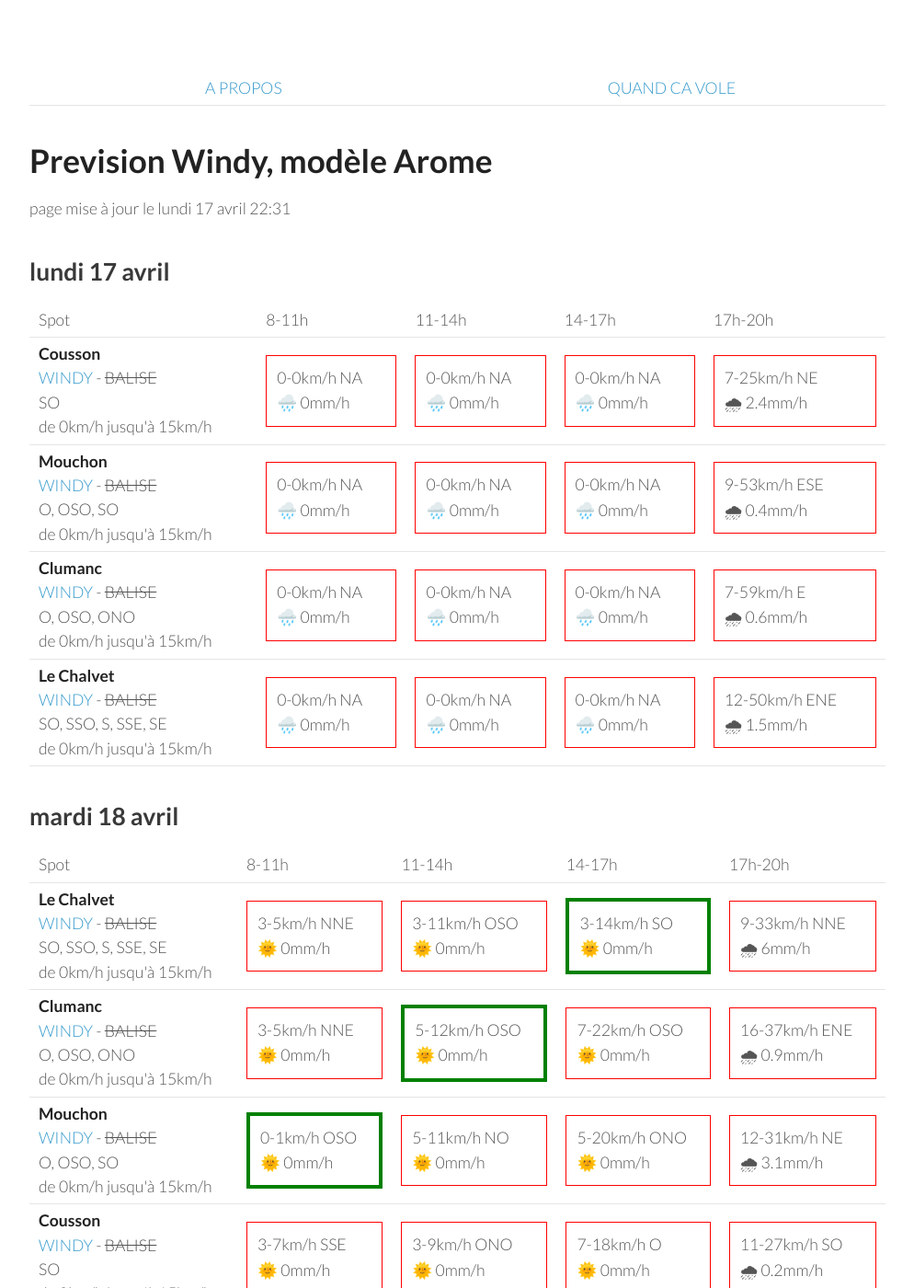
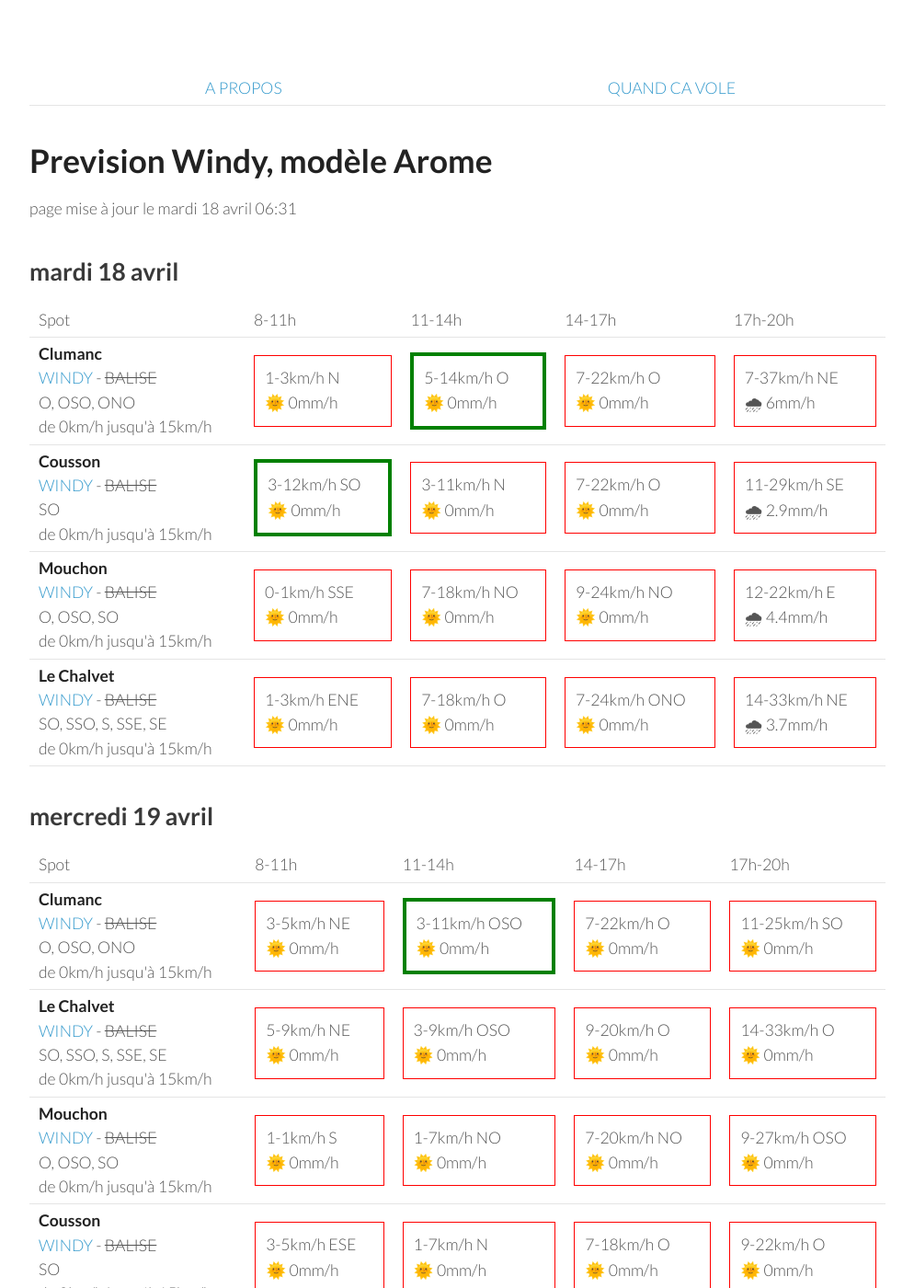
Before and after one commit to parapente-dans-le-nord/parapente-dans-le-nord.github.io, a Jekyll site: the page built from serre_poncon.markdown, in a window 1280 px wide and 1400 px high. Shown: the whole window at 92% size, without its empty margins (26-1020 px from the left). Built offline with Jekyll 4.4.1, drawn with Linux system fonts in a browser that asks for light colours; some of the changed text lies outside the part shown.

Commit message:
update index.markdown

```diff
--- a/serre_poncon.markdown
+++ b/serre_poncon.markdown
@@ -7,60 +7,8 @@ title:  "Tous les spots"
 {: .links}
 
 # Prevision Windy, modèle Arome
-page mise à jour le lundi 17 avril 22:31
+page mise à jour le mardi 18 avril 06:31
 
-## lundi 17 avril
-
-{::nomarkdown}
-<table>
-  <tbody>
-    <tr>
-      <td>Spot</td>
-      <td>8-11h</td>
-      <td>11-14h</td>
-      <td>14-17h</td>
-      <td>17h-20h</td>
-    </tr>
-<tr>
-        <td><strong>Cousson</strong><br><a href="https://windy.com/44.054/6.240?43.940,6.241,10,m:eSAaglz">WINDY</a> - <span class="no-balise"> BALISE </span><br> <span class="vent-favorable">SO</span><br><span class="force-vent">de 0km/h jusqu'à 15km/h</span> </td>
-
-            <td><div class="not-flyable"><p>0-0km/h NA</p><p>🌧️ 0mm/h</p></div></td>
-            <td><div class="not-flyable"><p>0-0km/h NA</p><p>🌧️ 0mm/h</p></div></td>
-            <td><div class="not-flyable"><p>0-0km/h NA</p><p>🌧️ 0mm/h</p></div></td>
-            <td><div class="not-flyable"><p>7-25km/h NE</p><p>🌧 2.4mm/h</p></div></td>
-
-    </tr>
-<tr>
-        <td><strong>Mouchon</strong><br><a href="https://windy.com/43.992/6.424?43.878,6.425,10,m:eSuaglR">WINDY</a> - <span class="no-balise"> BALISE </span><br> <span class="vent-favorable">O, OSO, SO</span><br><span class="force-vent">de 0km/h jusqu'à 15km/h</span> </td>
-
-            <td><div class="not-flyable"><p>0-0km/h NA</p><p>🌧️ 0mm/h</p></div></td>
-            <td><div class="not-flyable"><p>0-0km/h NA</p><p>🌧️ 0mm/h</p></div></td>
-            <td><div class="not-flyable"><p>0-0km/h NA</p><p>🌧️ 0mm/h</p></div></td>
-            <td><div class="not-flyable"><p>9-53km/h ESE</p><p>🌧 0.4mm/h</p></div></td>
-
-    </tr>
-<tr>
-        <td><strong>Clumanc</strong><br><a href="https://windy.com/44.027/6.402?43.914,6.403,10,m:eSxaglP">WINDY</a> - <span class="no-balise"> BALISE </span><br> <span class="vent-favorable">O, OSO, ONO</span><br><span class="force-vent">de 0km/h jusqu'à 15km/h</span> </td>
-
-            <td><div class="not-flyable"><p>0-0km/h NA</p><p>🌧️ 0mm/h</p></div></td>
-            <td><div class="not-flyable"><p>0-0km/h NA</p><p>🌧️ 0mm/h</p></div></td>
-            <td><div class="not-flyable"><p>0-0km/h NA</p><p>🌧️ 0mm/h</p></div></td>
-            <td><div class="not-flyable"><p>7-59km/h E</p><p>🌧 0.6mm/h</p></div></td>
-
-    </tr>
-<tr>
-        <td><strong>Le Chalvet</strong><br><a href="https://windy.com/43.979/6.480?43.866,6.480,10,m:eSsaglX">WINDY</a> - <span class="no-balise"> BALISE </span><br> <span class="vent-favorable">SO, SSO, S, SSE, SE</span><br><span class="force-vent">de 0km/h jusqu'à 15km/h</span> </td>
-
-            <td><div class="not-flyable"><p>0-0km/h NA</p><p>🌧️ 0mm/h</p></div></td>
-            <td><div class="not-flyable"><p>0-0km/h NA</p><p>🌧️ 0mm/h</p></div></td>
-            <td><div class="not-flyable"><p>0-0km/h NA</p><p>🌧️ 0mm/h</p></div></td>
-            <td><div class="not-flyable"><p>12-50km/h ENE</p><p>🌧 1.5mm/h</p></div></td>
-
-    </tr>
-
-</tbody>
-</table>
-{:/}
 ## mardi 18 avril
 
 {::nomarkdown}
@@ -74,42 +22,42 @@ page mise à jour le lundi 17 avril 22:31
       <td>17h-20h</td>
     </tr>
 <tr>
-        <td><strong>Le Chalvet</strong><br><a href="https://windy.com/43.979/6.480?43.866,6.480,10,m:eSsaglX">WINDY</a> - <span class="no-balise"> BALISE </span><br> <span class="vent-favorable">SO, SSO, S, SSE, SE</span><br><span class="force-vent">de 0km/h jusqu'à 15km/h</span> </td>
+        <td><strong>Clumanc</strong><br><a href="https://windy.com/44.027/6.402?43.914,6.403,10,m:eSxaglP">WINDY</a> - <span class="no-balise"> BALISE </span><br> <span class="vent-favorable">O, OSO, ONO</span><br><span class="force-vent">de 0km/h jusqu'à 15km/h</span> </td>
 
-            <td><div class="not-flyable"><p>3-5km/h NNE</p><p>🌞 0mm/h</p></div></td>
-            <td><div class="not-flyable"><p>3-11km/h OSO</p><p>🌞 0mm/h</p></div></td>
-            <td><div class="flyable"><p>3-14km/h SO</p><p>🌞 0mm/h</p></div></td>
-            <td><div class="not-flyable"><p>9-33km/h NNE</p><p>🌧 6mm/h</p></div></td>
+            <td><div class="not-flyable"><p>1-3km/h N</p><p>🌞 0mm/h</p></div></td>
+            <td><div class="flyable"><p>5-14km/h O</p><p>🌞 0mm/h</p></div></td>
+            <td><div class="not-flyable"><p>7-22km/h O</p><p>🌞 0mm/h</p></div></td>
+            <td><div class="not-flyable"><p>7-37km/h NE</p><p>🌧 6mm/h</p></div></td>
 
 
     </tr>
 <tr>
-        <td><strong>Clumanc</strong><br><a href="https://windy.com/44.027/6.402?43.914,6.403,10,m:eSxaglP">WINDY</a> - <span class="no-balise"> BALISE </span><br> <span class="vent-favorable">O, OSO, ONO</span><br><span class="force-vent">de 0km/h jusqu'à 15km/h</span> </td>
+        <td><strong>Cousson</strong><br><a href="https://windy.com/44.054/6.240?43.940,6.241,10,m:eSAaglz">WINDY</a> - <span class="no-balise"> BALISE </span><br> <span class="vent-favorable">SO</span><br><span class="force-vent">de 0km/h jusqu'à 15km/h</span> </td>
 
-            <td><div class="not-flyable"><p>3-5km/h NNE</p><p>🌞 0mm/h</p></div></td>
-            <td><div class="flyable"><p>5-12km/h OSO</p><p>🌞 0mm/h</p></div></td>
-            <td><div class="not-flyable"><p>7-22km/h OSO</p><p>🌞 0mm/h</p></div></td>
-            <td><div class="not-flyable"><p>16-37km/h ENE</p><p>🌧 0.9mm/h</p></div></td>
+            <td><div class="flyable"><p>3-12km/h SO</p><p>🌞 0mm/h</p></div></td>
+            <td><div class="not-flyable"><p>3-11km/h N</p><p>🌞 0mm/h</p></div></td>
+            <td><div class="not-flyable"><p>7-22km/h O</p><p>🌞 0mm/h</p></div></td>
+            <td><div class="not-flyable"><p>11-29km/h SE</p><p>🌧 2.9mm/h</p></div></td>
 
 
     </tr>
 <tr>
         <td><strong>Mouchon</strong><br><a href="https://windy.com/43.992/6.424?43.878,6.425,10,m:eSuaglR">WINDY</a> - <span class="no-balise"> BALISE </span><br> <span class="vent-favorable">O, OSO, SO</span><br><span class="force-vent">de 0km/h jusqu'à 15km/h</span> </td>
 
-            <td><div class="flyable"><p>0-1km/h OSO</p><p>🌞 0mm/h</p></div></td>
-            <td><div class="not-flyable"><p>5-11km/h NO</p><p>🌞 0mm/h</p></div></td>
-            <td><div class="not-flyable"><p>5-20km/h ONO</p><p>🌞 0mm/h</p></div></td>
-            <td><div class="not-flyable"><p>12-31km/h NE</p><p>🌧 3.1mm/h</p></div></td>
+            <td><div class="not-flyable"><p>0-1km/h SSE</p><p>🌞 0mm/h</p></div></td>
+            <td><div class="not-flyable"><p>7-18km/h NO</p><p>🌞 0mm/h</p></div></td>
+            <td><div class="not-flyable"><p>9-24km/h NO</p><p>🌞 0mm/h</p></div></td>
+            <td><div class="not-flyable"><p>12-22km/h E</p><p>🌧 4.4mm/h</p></div></td>
 
 
     </tr>
 <tr>
-        <td><strong>Cousson</strong><br><a href="https://windy.com/44.054/6.240?43.940,6.241,10,m:eSAaglz">WINDY</a> - <span class="no-balise"> BALISE </span><br> <span class="vent-favorable">SO</span><br><span class="force-vent">de 0km/h jusqu'à 15km/h</span> </td>
+        <td><strong>Le Chalvet</strong><br><a href="https://windy.com/43.979/6.480?43.866,6.480,10,m:eSsaglX">WINDY</a> - <span class="no-balise"> BALISE </span><br> <span class="vent-favorable">SO, SSO, S, SSE, SE</span><br><span class="force-vent">de 0km/h jusqu'à 15km/h</span> </td>
 
-            <td><div class="not-flyable"><p>3-7km/h SSE</p><p>🌞 0mm/h</p></div></td>
-            <td><div class="not-flyable"><p>3-9km/h ONO</p><p>🌞 0mm/h</p></div></td>
+            <td><div class="not-flyable"><p>1-3km/h ENE</p><p>🌞 0mm/h</p></div></td>
             <td><div class="not-flyable"><p>7-18km/h O</p><p>🌞 0mm/h</p></div></td>
-            <td><div class="not-flyable"><p>11-27km/h SO</p><p>🌧 0.2mm/h</p></div></td>
+            <td><div class="not-flyable"><p>7-24km/h ONO</p><p>🌞 0mm/h</p></div></td>
+            <td><div class="not-flyable"><p>14-33km/h NE</p><p>🌧 3.7mm/h</p></div></td>
 
 
     </tr>
@@ -130,32 +78,12 @@ page mise à jour le lundi 17 avril 22:31
       <td>17h-20h</td>
     </tr>
 <tr>
-        <td><strong>Mouchon</strong><br><a href="https://windy.com/43.992/6.424?43.878,6.425,10,m:eSuaglR">WINDY</a> - <span class="no-balise"> BALISE </span><br> <span class="vent-favorable">O, OSO, SO</span><br><span class="force-vent">de 0km/h jusqu'à 15km/h</span> </td>
-
-            <td><div class="flyable"><p>0-1km/h OSO</p><p>🌞 0mm/h</p></div></td>
-            <td><div class="not-flyable"><p>5-18km/h ONO</p><p>🌞 0mm/h</p></div></td>
-            <td><div class="not-flyable"><p>9-27km/h O</p><p>🌧 0.5mm/h</p></div></td>
-            <td><div class="not-flyable"><p>12-33km/h ONO</p><p>🌧 0.4mm/h</p></div></td>
-
-
-    </tr>
-<tr>
         <td><strong>Clumanc</strong><br><a href="https://windy.com/44.027/6.402?43.914,6.403,10,m:eSxaglP">WINDY</a> - <span class="no-balise"> BALISE </span><br> <span class="vent-favorable">O, OSO, ONO</span><br><span class="force-vent">de 0km/h jusqu'à 15km/h</span> </td>
 
-            <td><div class="not-flyable"><p>3-7km/h NE</p><p>🌞 0mm/h</p></div></td>
-            <td><div class="not-flyable"><p>5-20km/h ONO</p><p>🌞 0mm/h</p></div></td>
-            <td><div class="not-flyable"><p>9-27km/h O</p><p>🌧 0.5mm/h</p></div></td>
-            <td><div class="not-flyable"><p>12-35km/h O</p><p>🌧 0.3mm/h</p></div></td>
-
-
-    </tr>
-<tr>
-        <td><strong>Cousson</strong><br><a href="https://windy.com/44.054/6.240?43.940,6.241,10,m:eSAaglz">WINDY</a> - <span class="no-balise"> BALISE </span><br> <span class="vent-favorable">SO</span><br><span class="force-vent">de 0km/h jusqu'à 15km/h</span> </td>
-
-            <td><div class="not-flyable"><p>3-7km/h ESE</p><p>🌞 0mm/h</p></div></td>
-            <td><div class="not-flyable"><p>3-18km/h ONO</p><p>🌞 0mm/h</p></div></td>
-            <td><div class="not-flyable"><p>7-24km/h O</p><p>🌞 0mm/h</p></div></td>
-            <td><div class="not-flyable"><p>11-29km/h O</p><p>🌞 0mm/h</p></div></td>
+            <td><div class="not-flyable"><p>3-5km/h NE</p><p>🌞 0mm/h</p></div></td>
+            <td><div class="flyable"><p>3-11km/h OSO</p><p>🌞 0mm/h</p></div></td>
+            <td><div class="not-flyable"><p>7-22km/h O</p><p>🌞 0mm/h</p></div></td>
+            <td><div class="not-flyable"><p>11-25km/h SO</p><p>🌞 0mm/h</p></div></td>
 
 
     </tr>
@@ -163,9 +91,29 @@ page mise à jour le lundi 17 avril 22:31
         <td><strong>Le Chalvet</strong><br><a href="https://windy.com/43.979/6.480?43.866,6.480,10,m:eSsaglX">WINDY</a> - <span class="no-balise"> BALISE </span><br> <span class="vent-favorable">SO, SSO, S, SSE, SE</span><br><span class="force-vent">de 0km/h jusqu'à 15km/h</span> </td>
 
             <td><div class="not-flyable"><p>5-9km/h NE</p><p>🌞 0mm/h</p></div></td>
-            <td><div class="not-flyable"><p>5-18km/h ONO</p><p>🌞 0mm/h</p></div></td>
-            <td><div class="not-flyable"><p>9-27km/h O</p><p>🌧 0.6mm/h</p></div></td>
-            <td><div class="not-flyable"><p>12-33km/h ONO</p><p>🌧 0.3mm/h</p></div></td>
+            <td><div class="not-flyable"><p>3-9km/h OSO</p><p>🌞 0mm/h</p></div></td>
+            <td><div class="not-flyable"><p>9-20km/h O</p><p>🌞 0mm/h</p></div></td>
+            <td><div class="not-flyable"><p>14-33km/h O</p><p>🌞 0mm/h</p></div></td>
+
+
+    </tr>
+<tr>
+        <td><strong>Mouchon</strong><br><a href="https://windy.com/43.992/6.424?43.878,6.425,10,m:eSuaglR">WINDY</a> - <span class="no-balise"> BALISE </span><br> <span class="vent-favorable">O, OSO, SO</span><br><span class="force-vent">de 0km/h jusqu'à 15km/h</span> </td>
+
+            <td><div class="not-flyable"><p>1-1km/h S</p><p>🌞 0mm/h</p></div></td>
+            <td><div class="not-flyable"><p>1-7km/h NO</p><p>🌞 0mm/h</p></div></td>
+            <td><div class="not-flyable"><p>7-20km/h NO</p><p>🌞 0mm/h</p></div></td>
+            <td><div class="not-flyable"><p>9-27km/h OSO</p><p>🌞 0mm/h</p></div></td>
+
+
+    </tr>
+<tr>
+        <td><strong>Cousson</strong><br><a href="https://windy.com/44.054/6.240?43.940,6.241,10,m:eSAaglz">WINDY</a> - <span class="no-balise"> BALISE </span><br> <span class="vent-favorable">SO</span><br><span class="force-vent">de 0km/h jusqu'à 15km/h</span> </td>
+
+            <td><div class="not-flyable"><p>3-5km/h ESE</p><p>🌞 0mm/h</p></div></td>
+            <td><div class="not-flyable"><p>1-7km/h N</p><p>🌞 0mm/h</p></div></td>
+            <td><div class="not-flyable"><p>7-18km/h O</p><p>🌞 0mm/h</p></div></td>
+            <td><div class="not-flyable"><p>9-22km/h O</p><p>🌞 0mm/h</p></div></td>
 
 
     </tr>
@@ -190,8 +138,8 @@ page mise à jour le lundi 17 avril 22:31
 
             <td><div class="not-flyable"><p>5-20km/h NNO</p><p>🌞 0mm/h</p></div></td>
             <td><div class="not-flyable"><p>11-31km/h ONO</p><p>🌞 0mm/h</p></div></td>
-            <td><div class="not-flyable"><p>14-38km/h O</p><p>🌧 0.2mm/h</p></div></td>
-            <td><div class="not-flyable"><p>14-38km/h O</p><p>🌧 0.5mm/h</p></div></td>
+            <td><div class="not-flyable"><p>12-35km/h O</p><p>🌧 0.6mm/h</p></div></td>
+            <td><div class="not-flyable"><p>14-38km/h OSO</p><p>🌧 0.7mm/h</p></div></td>
 
 
     </tr>
@@ -199,29 +147,29 @@ page mise à jour le lundi 17 avril 22:31
         <td><strong>Clumanc</strong><br><a href="https://windy.com/44.027/6.402?43.914,6.403,10,m:eSxaglP">WINDY</a> - <span class="no-balise"> BALISE </span><br> <span class="vent-favorable">O, OSO, ONO</span><br><span class="force-vent">de 0km/h jusqu'à 15km/h</span> </td>
 
             <td><div class="not-flyable"><p>3-18km/h N</p><p>🌞 0mm/h</p></div></td>
-            <td><div class="not-flyable"><p>11-31km/h ONO</p><p>🌞 0mm/h</p></div></td>
-            <td><div class="not-flyable"><p>14-38km/h O</p><p>🌧 0.2mm/h</p></div></td>
-            <td><div class="not-flyable"><p>12-40km/h O</p><p>🌧 0.5mm/h</p></div></td>
+            <td><div class="not-flyable"><p>11-29km/h ONO</p><p>🌞 0mm/h</p></div></td>
+            <td><div class="not-flyable"><p>12-37km/h O</p><p>🌧 0.6mm/h</p></div></td>
+            <td><div class="not-flyable"><p>14-40km/h OSO</p><p>🌧 0.8mm/h</p></div></td>
 
 
     </tr>
 <tr>
         <td><strong>Cousson</strong><br><a href="https://windy.com/44.054/6.240?43.940,6.241,10,m:eSAaglz">WINDY</a> - <span class="no-balise"> BALISE </span><br> <span class="vent-favorable">SO</span><br><span class="force-vent">de 0km/h jusqu'à 15km/h</span> </td>
 
-            <td><div class="not-flyable"><p>5-14km/h ENE</p><p>🌞 0mm/h</p></div></td>
-            <td><div class="not-flyable"><p>7-22km/h O</p><p>🌞 0mm/h</p></div></td>
-            <td><div class="not-flyable"><p>11-33km/h OSO</p><p>🌞 0mm/h</p></div></td>
-            <td><div class="not-flyable"><p>11-33km/h O</p><p>🌧 0.2mm/h</p></div></td>
+            <td><div class="not-flyable"><p>5-12km/h ENE</p><p>🌞 0mm/h</p></div></td>
+            <td><div class="not-flyable"><p>5-22km/h ONO</p><p>🌞 0mm/h</p></div></td>
+            <td><div class="not-flyable"><p>11-31km/h OSO</p><p>🌧 0.2mm/h</p></div></td>
+            <td><div class="not-flyable"><p>12-37km/h OSO</p><p>🌧 0.2mm/h</p></div></td>
 
 
     </tr>
 <tr>
         <td><strong>Le Chalvet</strong><br><a href="https://windy.com/43.979/6.480?43.866,6.480,10,m:eSsaglX">WINDY</a> - <span class="no-balise"> BALISE </span><br> <span class="vent-favorable">SO, SSO, S, SSE, SE</span><br><span class="force-vent">de 0km/h jusqu'à 15km/h</span> </td>
 
-            <td><div class="not-flyable"><p>5-20km/h NO</p><p>🌞 0mm/h</p></div></td>
+            <td><div class="not-flyable"><p>5-22km/h NNO</p><p>🌞 0mm/h</p></div></td>
             <td><div class="not-flyable"><p>11-33km/h ONO</p><p>🌞 0mm/h</p></div></td>
-            <td><div class="not-flyable"><p>14-38km/h O</p><p>🌞 0mm/h</p></div></td>
-            <td><div class="not-flyable"><p>14-40km/h O</p><p>🌧 0.5mm/h</p></div></td>
+            <td><div class="not-flyable"><p>12-35km/h O</p><p>🌧 0.5mm/h</p></div></td>
+            <td><div class="not-flyable"><p>14-38km/h OSO</p><p>🌧 0.9mm/h</p></div></td>
 
 
     </tr>
@@ -244,8 +192,8 @@ page mise à jour le lundi 17 avril 22:31
 <tr>
         <td><strong>Cousson</strong><br><a href="https://windy.com/44.054/6.240?43.940,6.241,10,m:eSAaglz">WINDY</a> - <span class="no-balise"> BALISE </span><br> <span class="vent-favorable">SO</span><br><span class="force-vent">de 0km/h jusqu'à 15km/h</span> </td>
 
-            <td><div class="not-flyable"><p>5-14km/h ESE</p><p>🌞 0mm/h</p></div></td>
-            <td><div class="not-flyable"><p>7-25km/h S</p><p>🌧 0.4mm/h</p></div></td>
+            <td><div class="not-flyable"><p>5-16km/h ESE</p><p>🌞 0mm/h</p></div></td>
+            <td><div class="not-flyable"><p>9-27km/h S</p><p>🌧 0.3mm/h</p></div></td>
             <td><div class="not-flyable"><p>9-27km/h SSO</p><p>🌧 0.2mm/h</p></div></td>
             <td><div class="not-flyable"><p>9-29km/h SO</p><p>🌧 0.3mm/h</p></div></td>
 
@@ -254,30 +202,30 @@ page mise à jour le lundi 17 avril 22:31
 <tr>
         <td><strong>Le Chalvet</strong><br><a href="https://windy.com/43.979/6.480?43.866,6.480,10,m:eSsaglX">WINDY</a> - <span class="no-balise"> BALISE </span><br> <span class="vent-favorable">SO, SSO, S, SSE, SE</span><br><span class="force-vent">de 0km/h jusqu'à 15km/h</span> </td>
 
-            <td><div class="not-flyable"><p>7-16km/h ESE</p><p>🌞 0mm/h</p></div></td>
-            <td><div class="not-flyable"><p>9-29km/h SE</p><p>🌧 0.6mm/h</p></div></td>
+            <td><div class="not-flyable"><p>7-18km/h ESE</p><p>🌧 0.2mm/h</p></div></td>
+            <td><div class="not-flyable"><p>11-31km/h SE</p><p>🌞 0mm/h</p></div></td>
             <td><div class="not-flyable"><p>7-27km/h S</p><p>🌧 0.2mm/h</p></div></td>
             <td><div class="not-flyable"><p>7-25km/h SSO</p><p>🌧 0.5mm/h</p></div></td>
 
 
     </tr>
 <tr>
-        <td><strong>Mouchon</strong><br><a href="https://windy.com/43.992/6.424?43.878,6.425,10,m:eSuaglR">WINDY</a> - <span class="no-balise"> BALISE </span><br> <span class="vent-favorable">O, OSO, SO</span><br><span class="force-vent">de 0km/h jusqu'à 15km/h</span> </td>
+        <td><strong>Clumanc</strong><br><a href="https://windy.com/44.027/6.402?43.914,6.403,10,m:eSxaglP">WINDY</a> - <span class="no-balise"> BALISE </span><br> <span class="vent-favorable">O, OSO, ONO</span><br><span class="force-vent">de 0km/h jusqu'à 15km/h</span> </td>
 
-            <td><div class="not-flyable"><p>7-18km/h ESE</p><p>🌞 0mm/h</p></div></td>
-            <td><div class="not-flyable"><p>9-29km/h SSE</p><p>🌧 0.5mm/h</p></div></td>
-            <td><div class="not-flyable"><p>7-27km/h SSO</p><p>🌧 0.2mm/h</p></div></td>
-            <td><div class="not-flyable"><p>7-25km/h SSO</p><p>🌧 0.6mm/h</p></div></td>
+            <td><div class="not-flyable"><p>7-22km/h ESE</p><p>🌞 0mm/h</p></div></td>
+            <td><div class="not-flyable"><p>11-33km/h SSE</p><p>🌧 0.2mm/h</p></div></td>
+            <td><div class="not-flyable"><p>7-29km/h SSO</p><p>🌞 0mm/h</p></div></td>
+            <td><div class="not-flyable"><p>7-27km/h SO</p><p>🌧 0.8mm/h</p></div></td>
 
 
     </tr>
 <tr>
-        <td><strong>Clumanc</strong><br><a href="https://windy.com/44.027/6.402?43.914,6.403,10,m:eSxaglP">WINDY</a> - <span class="no-balise"> BALISE </span><br> <span class="vent-favorable">O, OSO, ONO</span><br><span class="force-vent">de 0km/h jusqu'à 15km/h</span> </td>
+        <td><strong>Mouchon</strong><br><a href="https://windy.com/43.992/6.424?43.878,6.425,10,m:eSuaglR">WINDY</a> - <span class="no-balise"> BALISE </span><br> <span class="vent-favorable">O, OSO, SO</span><br><span class="force-vent">de 0km/h jusqu'à 15km/h</span> </td>
 
-            <td><div class="not-flyable"><p>7-20km/h ESE</p><p>🌞 0mm/h</p></div></td>
-            <td><div class="not-flyable"><p>9-31km/h SSE</p><p>🌧 0.4mm/h</p></div></td>
-            <td><div class="not-flyable"><p>7-29km/h SSO</p><p>🌞 0mm/h</p></div></td>
-            <td><div class="not-flyable"><p>7-27km/h SO</p><p>🌧 0.8mm/h</p></div></td>
+            <td><div class="not-flyable"><p>7-22km/h ESE</p><p>🌧 0.2mm/h</p></div></td>
+            <td><div class="not-flyable"><p>11-31km/h SE</p><p>🌧 0.2mm/h</p></div></td>
+            <td><div class="not-flyable"><p>7-27km/h SSO</p><p>🌧 0.2mm/h</p></div></td>
+            <td><div class="not-flyable"><p>7-25km/h SSO</p><p>🌧 0.6mm/h</p></div></td>
 
 
     </tr>
```
